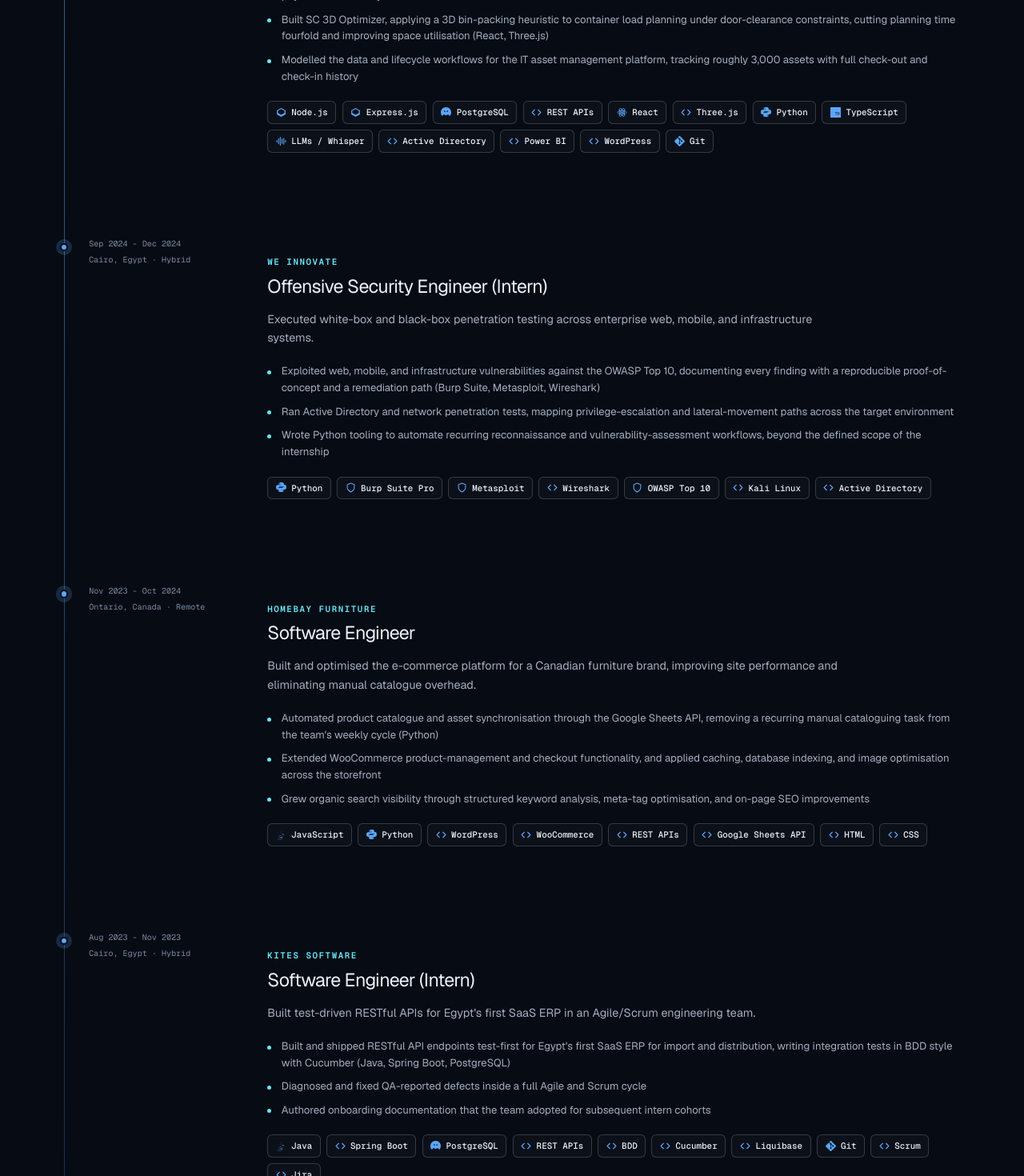
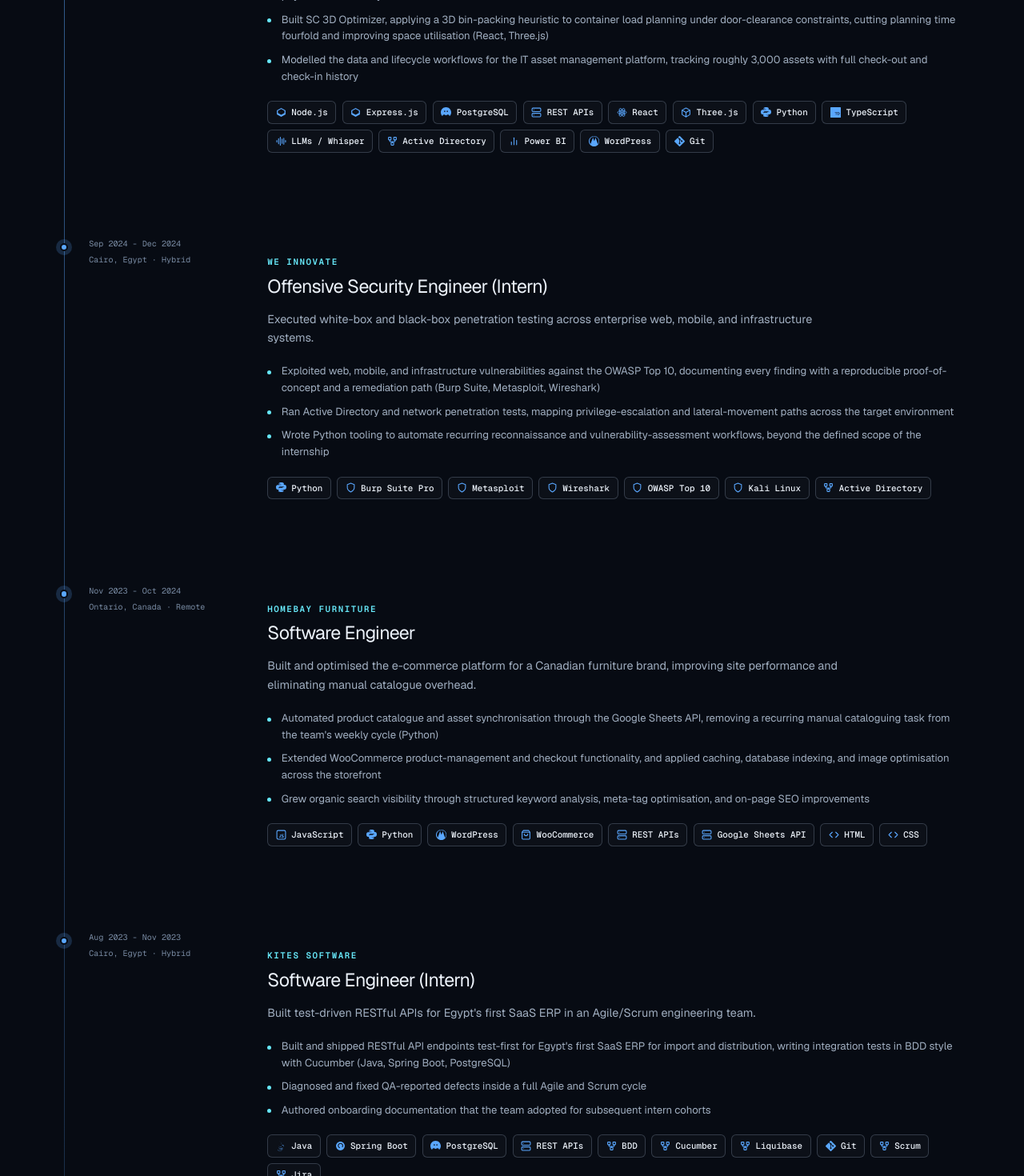
Before and after one commit to ws0x/binhakim-portfolio, a Next.js app: page / in a window 1280 px wide. Shown: the part 5640-7110 px from the top of the page at 80% size. Built offline with nearby package versions, Linux system fonts and the light colour scheme; no server answers.

Commit message:
fix(ui): add accurate tech SVG icons for JS, HTML/CSS, Tailwind, REST APIs, Analytics, WordPress, WooCommerce, Django, Spring, Three.js, and Workflows

```diff
--- a/src/components/BrandIcons.tsx
+++ b/src/components/BrandIcons.tsx
@@ -249,6 +249,107 @@ export function SecurityShieldIcon({ size = 14 }: { size?: number }) {
   );
 }
 
+export function JavascriptIcon({ size = 14 }: { size?: number }) {
+  return (
+    <svg width={size} height={size} viewBox="0 0 24 24" fill="currentColor" aria-hidden="true">
+      <rect x="2" y="2" width="20" height="20" rx="3" fill="none" stroke="currentColor" strokeWidth="2" />
+      <path d="M11 11v5c0 1.5-.8 2-2 2-1 0-1.8-.4-2.2-1l1-1.2c.2.4.6.6 1.1.6.5 0 .9-.2.9-.8v-4.6h1.2zm6.3 1.2c-.6-.4-1.3-.6-2-.6-1 0-1.6.4-1.6 1 0 .6.5.8 1.5 1.2l.6.2c1.5.5 2.2 1.2 2.2 2.4 0 1.6-1.3 2.6-3.4 2.6-1.2 0-2.3-.3-3-.9l.8-1.2c.6.5 1.5.8 2.3.8 1.1 0 1.7-.4 1.7-1 0-.6-.5-.9-1.5-1.2l-.6-.2c-1.5-.5-2.2-1.2-2.2-2.3 0-1.5 1.3-2.5 3.2-2.5 1.1 0 2 .3 2.7.7l-.7 1.2z" />
+    </svg>
+  );
+}
+
+export function HtmlCssIcon({ size = 14 }: { size?: number }) {
+  return (
+    <svg width={size} height={size} viewBox="0 0 24 24" fill="none" stroke="currentColor" strokeWidth="2" strokeLinecap="round" strokeLinejoin="round" aria-hidden="true">
+      <path d="M16 18l6-6-6-6M8 6l-6 6 6 6" />
+    </svg>
+  );
+}
+
+export function TailwindIcon({ size = 14 }: { size?: number }) {
+  return (
+    <svg width={size} height={size} viewBox="0 0 24 24" fill="currentColor" aria-hidden="true">
+      <path d="M12.001 4.8c-3.2 0-5.2 1.6-6 4.8 1.2-1.6 2.6-2.2 4.2-1.8.913.228 1.565.89 2.288 1.624C13.666 10.618 15.027 12 18.001 12c3.2 0 5.2-1.6 6-4.8-1.2 1.6-2.6 2.2-4.2 1.8-.913-.228-1.565-.89-2.288-1.624C16.336 6.182 14.975 4.8 12.001 4.8zm-6 7.2c-3.2 0-5.2 1.6-6 4.8 1.2-1.6 2.6-2.2 4.2-1.8.913.228 1.565.89 2.288 1.624C7.666 17.818 9.027 19.2 12.001 19.2c3.2 0 5.2-1.6 6-4.8-1.2 1.6-2.6 2.2-4.2 1.8-.913-.228-1.565-.89-2.288-1.624C10.336 13.382 8.975 12 6.001 12z" />
+    </svg>
+  );
+}
+
+export function RestApiIcon({ size = 14 }: { size?: number }) {
+  return (
+    <svg width={size} height={size} viewBox="0 0 24 24" fill="none" stroke="currentColor" strokeWidth="2" strokeLinecap="round" strokeLinejoin="round" aria-hidden="true">
+      <rect x="2" y="2" width="20" height="8" rx="2" />
+      <rect x="2" y="14" width="20" height="8" rx="2" />
+      <line x1="6" y1="6" x2="6.01" y2="6" />
+      <line x1="6" y1="18" x2="6.01" y2="18" />
+    </svg>
+  );
+}
+
+export function AnalyticsIcon({ size = 14 }: { size?: number }) {
+  return (
+    <svg width={size} height={size} viewBox="0 0 24 24" fill="none" stroke="currentColor" strokeWidth="2" strokeLinecap="round" strokeLinejoin="round" aria-hidden="true">
+      <line x1="18" y1="20" x2="18" y2="10" />
+      <line x1="12" y1="20" x2="12" y2="4" />
+      <line x1="6" y1="20" x2="6" y2="14" />
+    </svg>
+  );
+}
+
+export function WordpressIcon({ size = 14 }: { size?: number }) {
+  return (
+    <svg width={size} height={size} viewBox="0 0 24 24" fill="currentColor" aria-hidden="true">
+      <path d="M12.158 0C5.457 0 0 5.457 0 12.158c0 6.701 5.457 12.158 12.158 12.158 6.701 0 12.158-5.457 12.158-12.158C24.316 5.457 18.859 0 12.158 0zm0 1.15c6.079 0 11.008 4.929 11.008 11.008 0 2.457-.806 4.726-2.167 6.567l-5.69-15.54c1.171-.061 2.302-.061 2.302-.061v.611h-4.043v-.611s1.171 0 2.242.061l-3.232 8.847L9.349 3.185c1.171-.061 2.242-.061 2.242-.061v.611H7.548v-.611s1.171 0 2.242.061l-5.63 15.38C2.695 16.734 1.85 14.544 1.85 12.158 1.85 6.079 6.779 1.15 12.158 1.15z" />
+    </svg>
+  );
+}
+
+export function WoocommerceIcon({ size = 14 }: { size?: number }) {
+  return (
+    <svg width={size} height={size} viewBox="0 0 24 24" fill="none" stroke="currentColor" strokeWidth="2" strokeLinecap="round" strokeLinejoin="round" aria-hidden="true">
+      <path d="M6 2L3 6v14a2 2 0 002 2h14a2 2 0 002-2V6l-3-4z" />
+      <line x1="3" y1="6" x2="21" y2="6" />
+      <path d="M16 10a4 4 0 01-8 0" />
+    </svg>
+  );
+}
+
+export function DjangoIcon({ size = 14 }: { size?: number }) {
+  return (
+    <svg width={size} height={size} viewBox="0 0 24 24" fill="currentColor" aria-hidden="true">
+      <path d="M11.146 0h3.137v17.472c-1.488.331-2.91.496-4.266.496-3.87 0-5.807-1.785-5.807-5.355 0-3.488 2.05-5.264 6.15-5.328v2.793c-2.001.033-3.001.81-3.001 2.332 0 1.637.892 2.455 2.678 2.455.364 0 .736-.025 1.116-.074V0zm7.147 6.81h3.137v11.156h-3.137V6.81zm0-3.676h3.137v2.463h-3.137V3.134z" />
+    </svg>
+  );
+}
+
+export function SpringIcon({ size = 14 }: { size?: number }) {
+  return (
+    <svg width={size} height={size} viewBox="0 0 24 24" fill="currentColor" aria-hidden="true">
+      <path d="M12 2C6.48 2 2 6.48 2 12s4.48 10 10 10 10-4.48 10-10S17.52 2 12 2zm-1.12 15.4c-3.19-.88-4.88-3.48-4.88-6.19 0-3.45 2.76-6.21 6.21-6.21 3.45 0 6.21 2.76 6.21 6.21 0 1.57-.58 3.01-1.55 4.11l-1.43-1.43c.61-.75.98-1.71.98-2.68 0-2.32-1.89-4.21-4.21-4.21-2.32 0-4.21 1.89-4.21 4.21 0 1.94 1.32 3.58 3.12 4.05l-1.04 2.14z" />
+    </svg>
+  );
+}
+
+export function ThreejsIcon({ size = 14 }: { size?: number }) {
+  return (
+    <svg width={size} height={size} viewBox="0 0 24 24" fill="none" stroke="currentColor" strokeWidth="2" strokeLinecap="round" strokeLinejoin="round" aria-hidden="true">
+      <path d="M21 16V8a2 2 0 00-1-1.73l-7-4a2 2 0 00-2 0l-7 4A2 2 0 003 8v8a2 2 0 001 1.73l7 4a2 2 0 002 0l7-4A2 2 0 0021 16z" />
+      <polyline points="3.27 6.96 12 12.01 20.73 6.96" />
+      <line x1="12" y1="22.08" x2="12" y2="12" />
+    </svg>
+  );
+}
+
+export function WorkflowIcon({ size = 14 }: { size?: number }) {
+  return (
+    <svg width={size} height={size} viewBox="0 0 24 24" fill="none" stroke="currentColor" strokeWidth="2" strokeLinecap="round" strokeLinejoin="round" aria-hidden="true">
+      <rect x="3" y="3" width="6" height="6" rx="1" />
+      <rect x="15" y="3" width="6" height="6" rx="1" />
+      <rect x="9" y="15" width="6" height="6" rx="1" />
+      <path d="M6 9v3a1 1 0 001 1h10a1 1 0 001-1V9M12 13v2" />
+    </svg>
+  );
+}
+
 export function GenericCodeIcon({ size = 14 }: { size?: number }) {
   return (
     <svg width={size} height={size} viewBox="0 0 24 24" fill="none" stroke="currentColor" strokeWidth="2" strokeLinecap="round" strokeLinejoin="round" aria-hidden="true">
@@ -261,28 +362,58 @@ export function GenericCodeIcon({ size = 14 }: { size?: number }) {
 export function TechIcon({ name, size = 14 }: { name: string; size?: number }) {
   const normalized = name.toLowerCase().trim();
 
+  // Frameworks & Core Web Languages
   if (normalized.includes("next.js") || normalized.includes("nextjs")) return <NextjsIcon size={size} />;
-  if (normalized.includes("react")) return <ReactIcon size={size} />;
-  if (normalized.includes("typescript")) return <TypescriptIcon size={size} />;
+  if (normalized.includes("react") && !normalized.includes("recharts")) return <ReactIcon size={size} />;
+  if (normalized.includes("typescript") || normalized === "ts") return <TypescriptIcon size={size} />;
+  if (normalized.includes("javascript") || normalized === "js") return <JavascriptIcon size={size} />;
   if (normalized.includes("python")) return <PythonIcon size={size} />;
   if (normalized.includes("fastapi")) return <FastapiIcon size={size} />;
+  if (normalized.includes("django")) return <DjangoIcon size={size} />;
+  if (normalized.includes("spring")) return <SpringIcon size={size} />;
+  if (normalized.includes("java") && !normalized.includes("javascript")) return <JavaIcon size={size} />;
+  if (normalized.includes("node") || normalized.includes("express")) return <NodejsIcon size={size} />;
+  if (normalized.includes("three")) return <ThreejsIcon size={size} />;
+
+  // Databases & ORMs
   if (normalized.includes("postgres")) return <PostgresqlIcon size={size} />;
   if (normalized.includes("sqlite")) return <SqliteIcon size={size} />;
   if (normalized.includes("prisma")) return <PrismaIcon size={size} />;
   if (normalized.includes("supabase")) return <SupabaseIcon size={size} />;
+
+  // AI, Media & Video Tools
   if (normalized.includes("gemini")) return <GeminiIcon size={size} />;
-  if (normalized.includes("whisper")) return <WhisperIcon size={size} />;
+  if (normalized.includes("whisper") || normalized.includes("llm")) return <WhisperIcon size={size} />;
+  if (normalized.includes("yt-dlp")) return <YtdlpIcon size={size} />;
+  if (normalized.includes("ffmpeg")) return <FfmpegIcon size={size} />;
+
+  // Auth, Payments & Communication
   if (normalized.includes("stripe")) return <StripeIcon size={size} />;
   if (normalized.includes("resend")) return <ResendIcon size={size} />;
-  if (normalized.includes("yt-dlp")) return <YtdlpIcon size={size} />;
-  if (normalized.includes("ffmpeg")) return <FfmpegIcon size={size} />;
-  if (normalized.includes("nextauth")) return <NextauthIcon size={size} />;
-  if (normalized.includes("tanstack")) return <TanstackIcon size={size} />;
-  if (normalized.includes("java")) return <JavaIcon size={size} />;
-  if (normalized.includes("node") || normalized.includes("express")) return <NodejsIcon size={size} />;
+  if (normalized.includes("nextauth") || normalized.includes("auth")) return <NextauthIcon size={size} />;
+
+  // State, Query & Styling
+  if (normalized.includes("tanstack") || normalized.includes("query")) return <TanstackIcon size={size} />;
+  if (normalized.includes("tailwind")) return <TailwindIcon size={size} />;
+  if (normalized.includes("html") || normalized.includes("css")) return <HtmlCssIcon size={size} />;
+
+  // Security, Shell & DevOps Infrastructure
   if (normalized.includes("docker")) return <DockerIcon size={size} />;
   if (normalized.includes("git")) return <GitIcon size={size} />;
-  if (normalized.includes("security") || normalized.includes("burp") || normalized.includes("owasp") || normalized.includes("metasploit")) return <SecurityShieldIcon size={size} />;
+  if (normalized.includes("security") || normalized.includes("burp") || normalized.includes("owasp") || normalized.includes("metasploit") || normalized.includes("rls") || normalized.includes("wireshark") || normalized.includes("kali")) return <SecurityShieldIcon size={size} />;
+
+  // CMS & Commerce
+  if (normalized.includes("wordpress")) return <WordpressIcon size={size} />;
+  if (normalized.includes("woocommerce")) return <WoocommerceIcon size={size} />;
+
+  // APIs, Networking & WebSockets
+  if (normalized.includes("rest") || normalized.includes("api") || normalized.includes("websocket")) return <RestApiIcon size={size} />;
+
+  // Data, Charts & Analytics
+  if (normalized.includes("power bi") || normalized.includes("analytics") || normalized.includes("chart") || normalized.includes("sheet")) return <AnalyticsIcon size={size} />;
+
+  // Workflow, Operations & Process Management
+  if (normalized.includes("jira") || normalized.includes("scrum") || normalized.includes("notion") || normalized.includes("process") || normalized.includes("system") || normalized.includes("transformation") || normalized.includes("active directory") || normalized.includes("bdd") || normalized.includes("cucumber") || normalized.includes("liqui") || normalized.includes("zod")) return <WorkflowIcon size={size} />;
 
   return <GenericCodeIcon size={size} />;
 }
```
Also changed, not shown: 1 other file (tests, documents, lock files or other folders).
